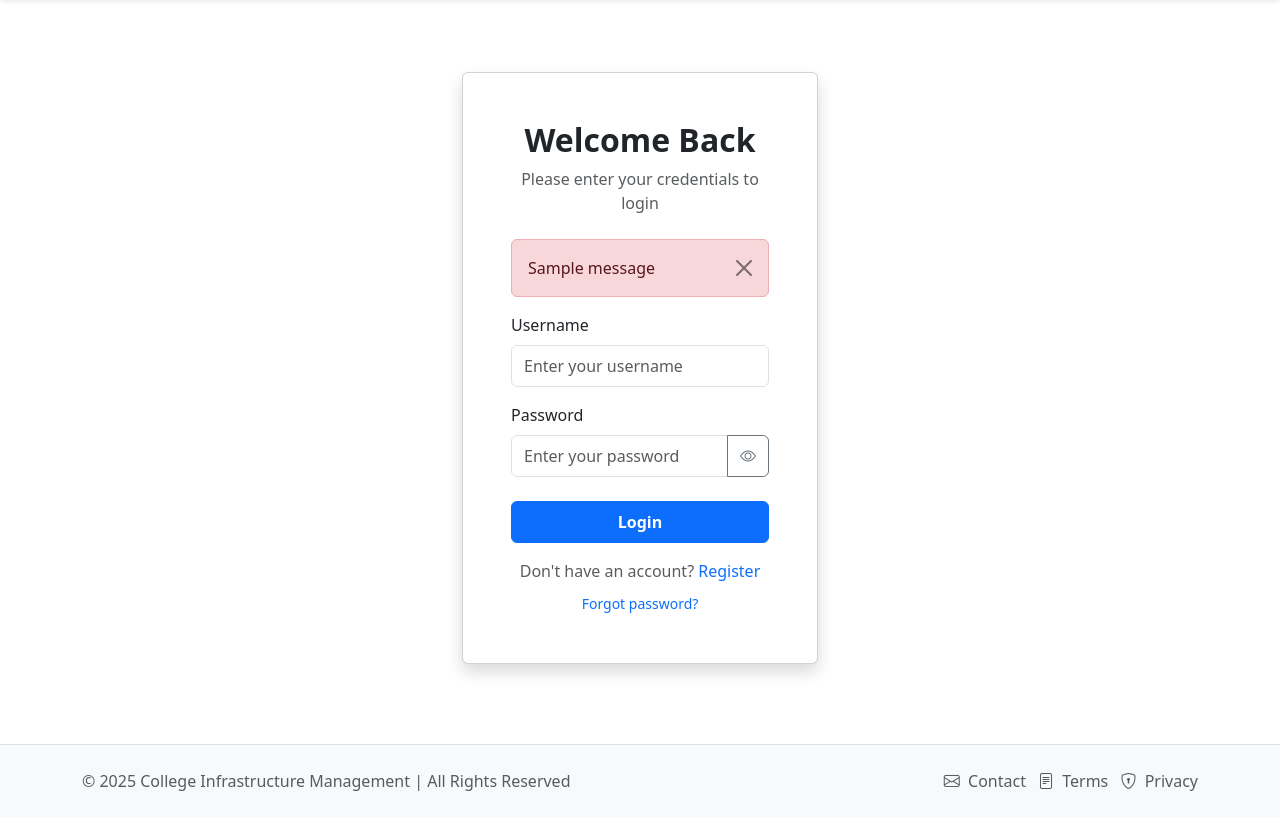
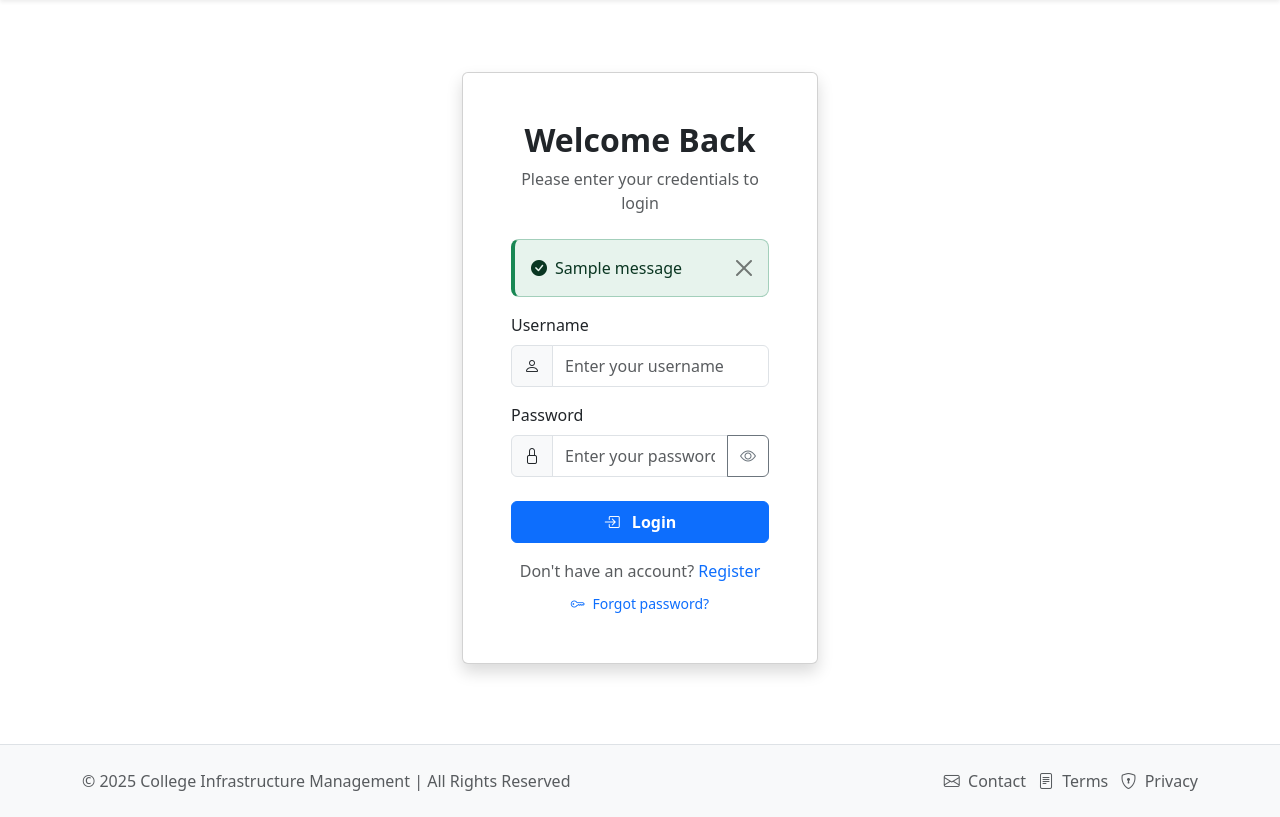
Before and after one commit to josephjmwaka/CoICT-Campus-Infra-management-System, a Django app: template accounts/templates/accounts/login.html in a window 1280 px wide. Shown: the part 56-873 px from the top of the page. Run offline with Django 5.2, Linux system fonts and the light colour scheme; the template is opened without the code that fills it, so the values that code supplies are empty; tables that the repository leaves empty hold one stand-in row (values such as "Sample post"); one stand-in notice (Sample message) is shown.

Commit message:
Update messages rendered in the login page so that they are not always shown as warning

```diff
--- a/accounts/templates/accounts/login.html
+++ b/accounts/templates/accounts/login.html
@@ -1,4 +1,6 @@
-{% extends 'base.html' %} {% block title %}Login{% endblock %}
+{% extends 'base.html' %}
+{% block title %}Login{% endblock %}
+
 {% block content %}
 <div class="row justify-content-center mt-5">
   <div class="col-lg-4 col-md-6 col-sm-8">
@@ -10,68 +12,60 @@
         </div>
 
         {% if messages %}
-        <div
-          class="alert alert-danger alert-dismissible fade show"
-          role="alert"
-        >
-          {% for message in messages %} {{ message }} {% endfor %}
-          <button
-            type="button"
-            class="btn-close"
-            data-bs-dismiss="alert"
-            aria-label="Close"
-          ></button>
+          {% for message in messages %}
+            {% if 'invalid' in message.tags %}
+              <div class="alert alert-danger alert-dismissible fade show" role="alert">
+                <i class="bi bi-exclamation-triangle-fill me-2"></i>{{ message }}
+                <button type="button" class="btn-close" data-bs-dismiss="alert" aria-label="Close"></button>
               </div>
+            {% else %}
+              <div class="alert alert-success alert-dismissible fade show" role="alert">
+                <i class="bi bi-check-circle-fill me-2"></i>{{ message }}
+                <button type="button" class="btn-close" data-bs-dismiss="alert" aria-label="Close"></button>
+              </div>
+            {% endif %}
+          {% endfor %}
         {% endif %}
 
         <form method="post" class="needs-validation" novalidate>
           {% csrf_token %}
           <div class="mb-3">
-            <label for="username" class="form-label">Username</label>
-            <input
-              type="text"
-              id="username"
-              name="username"
-              class="form-control py-2"
-              placeholder="Enter your username"
-              required
-            />
+            <label for="username" class="form-label fw-medium">Username</label>
+            <div class="input-group">
+              <span class="input-group-text"><i class="bi bi-person"></i></span>
+              <input type="text" id="username" name="username"
+                     class="form-control py-2" placeholder="Enter your username" required>
+            </div>
             <div class="invalid-feedback">Please enter your username.</div>
           </div>
+
           <div class="mb-4">
-            <label for="password" class="form-label">Password</label>
+            <label for="password" class="form-label fw-medium">Password</label>
             <div class="input-group">
-              <input
-                type="password"
-                id="password"
-                name="password"
-                class="form-control py-2"
-                placeholder="Enter your password"
-                required
-              />
-              <button
-                class="btn btn-outline-secondary toggle-password"
-                type="button"
-              >
+              <span class="input-group-text"><i class="bi bi-lock"></i></span>
+              <input type="password" id="password" name="password"
+                     class="form-control py-2" placeholder="Enter your password" required>
+              <button class="btn btn-outline-secondary toggle-password" type="button">
                 <i class="bi bi-eye"></i>
               </button>
             </div>
             <div class="invalid-feedback">Please enter your password.</div>
           </div>
+
           <div class="d-grid mb-3">
             <button type="submit" class="btn btn-primary py-2 fw-bold">
-              Login
+              <i class="bi bi-box-arrow-in-right me-2"></i> Login
             </button>
           </div>
 
           <div class="text-center">
             <p class="text-muted mb-2">
               Don't have an account?
-              <a href="{% url 'register' %}" class="text-decoration-none"
-                >Register</a
-              >
+              <a href="{% url 'register' %}" class="text-decoration-none fw-medium">Register</a>
             </p>
-            <a href="{% url 'password_reset' %}" class="text-decoration-none small">Forgot password?</a>
+            <a href="{% url 'password_reset' %}" class="text-decoration-none small">
+              <i class="bi bi-key me-1"></i> Forgot password?
+            </a>
           </div>
         </form>
       </div>
@@ -79,13 +73,26 @@
   </div>
 </div>
 
+<style>
+  .alert {
+    border-radius: 8px;
+  }
+  .alert-danger {
+    background-color: rgba(220, 53, 69, 0.1);
+    border-left: 4px solid var(--bs-danger);
+  }
+  .alert-success {
+    background-color: rgba(25, 135, 84, 0.1);
+    border-left: 4px solid var(--bs-success);
+  }
+</style>
+
 <script>
   // Toggle password visibility
-  document.querySelectorAll(".toggle-password").forEach(function (button) {
-    button.addEventListener("click", function () {
+  document.querySelectorAll(".toggle-password").forEach(function(button) {
+    button.addEventListener("click", function() {
       const passwordInput = this.previousElementSibling;
-      const type =
-        passwordInput.getAttribute("type") === "password" ? "text" : "password";
+      const type = passwordInput.getAttribute("type") === "password" ? "text" : "password";
       passwordInput.setAttribute("type", type);
       this.querySelector("i").classList.toggle("bi-eye");
       this.querySelector("i").classList.toggle("bi-eye-slash");
@@ -93,21 +100,17 @@
   });
 
   // Form validation
-  (function () {
+  (function() {
     "use strict";
     var forms = document.querySelectorAll(".needs-validation");
-    Array.prototype.slice.call(forms).forEach(function (form) {
-      form.addEventListener(
-        "submit",
-        function (event) {
+    Array.prototype.slice.call(forms).forEach(function(form) {
+      form.addEventListener("submit", function(event) {
         if (!form.checkValidity()) {
           event.preventDefault();
           event.stopPropagation();
         }
         form.classList.add("was-validated");
-        },
-        false
-      );
+      }, false);
     });
   })();
 </script>
--- a/accounts/views.py
+++ b/accounts/views.py
@@ -18,7 +18,7 @@ def login_view(request):
             login(request, user)
             return redirect('home')
         else:
-            messages.error(request, 'Invalid credentials')
+            messages.error(request, 'Invalid credentials',  extra_tags='invalid')
     return render(request, 'accounts/login.html')
 
 def logout_view(request):
```
Lines whose indentation alone changed are shown as unchanged.
